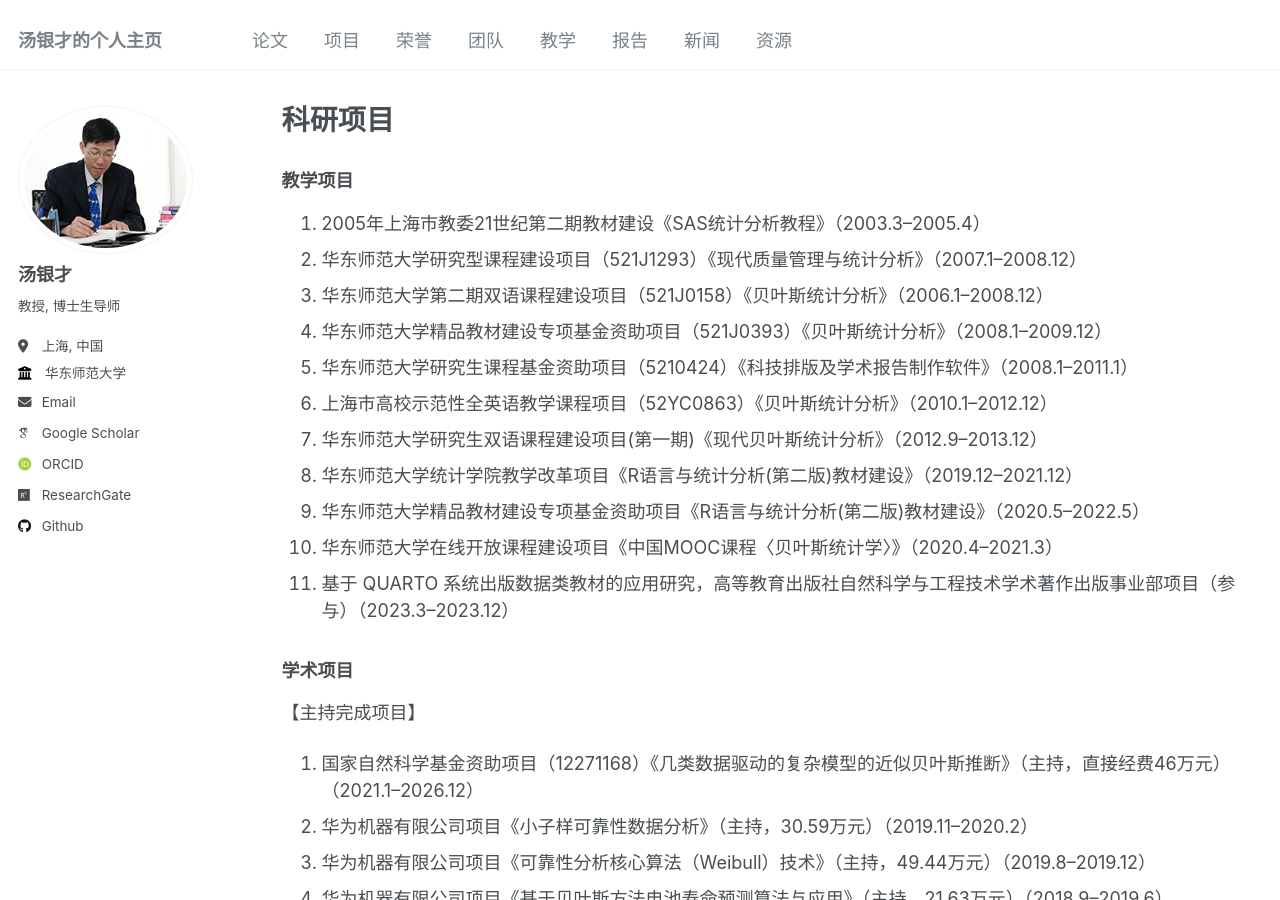
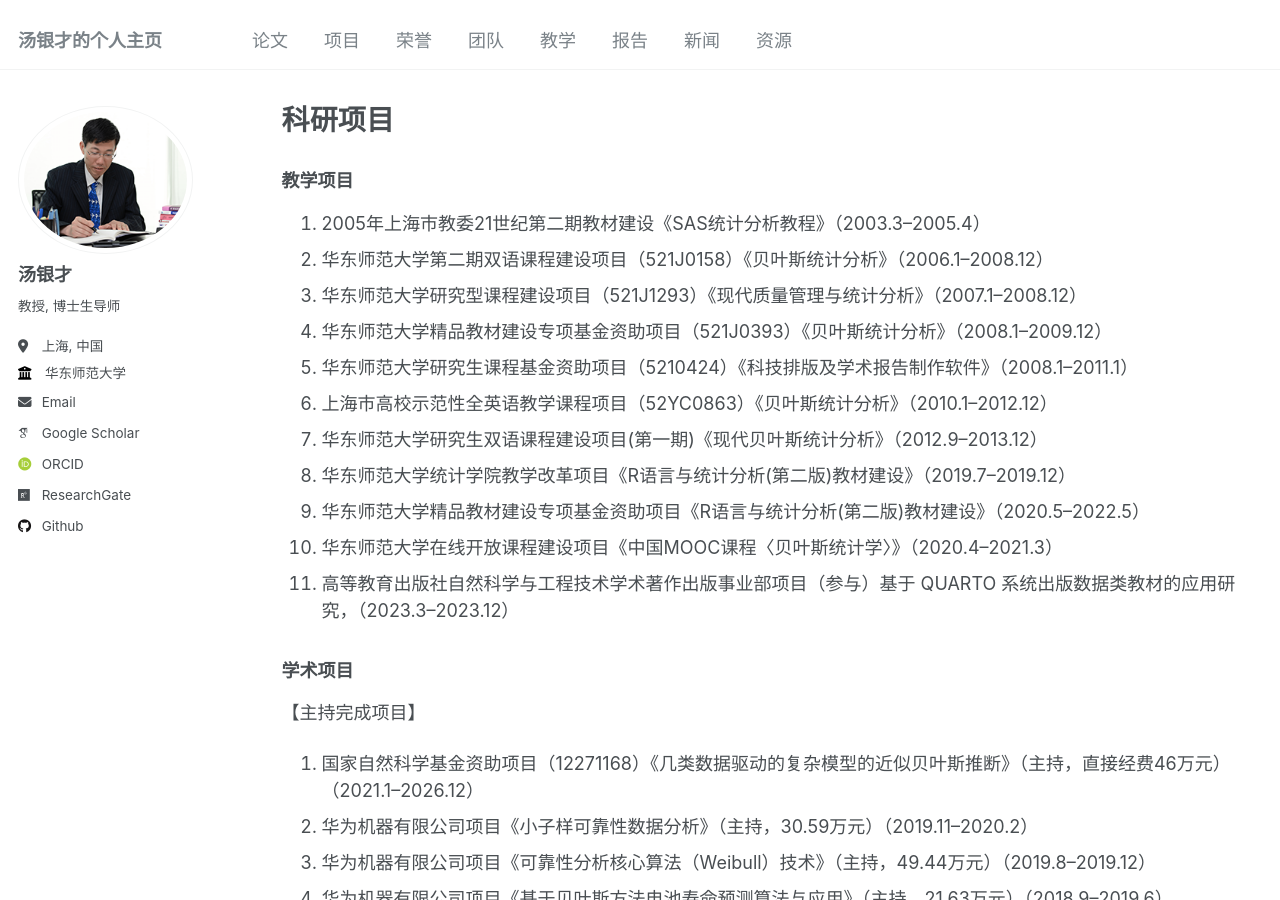
Before and after one commit to tangyc8866/tangyc8866.github.io, a Jekyll site: the page built from _pages/project.md, in a window 1280 px wide and 900 px high. Built offline with Jekyll 4.4.1, drawn with Linux system fonts in a browser that asks for light colours; some web fonts are replaced.

Commit message:
Update project.md

```diff
--- a/_pages/project.md
+++ b/_pages/project.md
@@ -8,16 +8,16 @@ author_profile: true
 ### 教学项目
 
 1. 2005年上海市教委21世纪第二期教材建设《SAS统计分析教程》（2003.3–2005.4）
+3. 华东师范大学第二期双语课程建设项目（521J0158）《贝叶斯统计分析》（2006.1–2008.12）
 2. 华东师范大学研究型课程建设项目（521J1293）《现代质量管理与统计分析》（2007.1–2008.12）
-3. 华东师范大学第二期双语课程建设项目（521J0158）《贝叶斯统计分析》（2006.1–2008.12）
 4. 华东师范大学精品教材建设专项基金资助项目（521J0393）《贝叶斯统计分析》（2008.1–2009.12）
 5. 华东师范大学研究生课程基金资助项目（5210424）《科技排版及学术报告制作软件》（2008.1–2011.1）
 6. 上海市高校示范性全英语教学课程项目（52YC0863）《贝叶斯统计分析》（2010.1–2012.12）
 7. 华东师范大学研究生双语课程建设项目(第一期)《现代贝叶斯统计分析》（2012.9–2013.12）
-8. 华东师范大学统计学院教学改革项目《R语言与统计分析(第二版)教材建设》（2019.12–2021.12）
+8. 华东师范大学统计学院教学改革项目《R语言与统计分析(第二版)教材建设》（2019.7–2019.12）
 9. 华东师范大学精品教材建设专项基金资助项目《R语言与统计分析(第二版)教材建设》（2020.5–2022.5）
 10. 华东师范大学在线开放课程建设项目《中国MOOC课程〈贝叶斯统计学〉》（2020.4–2021.3）
-11. 基于 QUARTO 系统出版数据类教材的应用研究，高等教育出版社自然科学与工程技术学术著作出版事业部项目（参与）（2023.3–2023.12）
+11. 高等教育出版社自然科学与工程技术学术著作出版事业部项目（参与）基于 QUARTO 系统出版数据类教材的应用研究，（2023.3–2023.12）
 
 ### 学术项目
 
```
